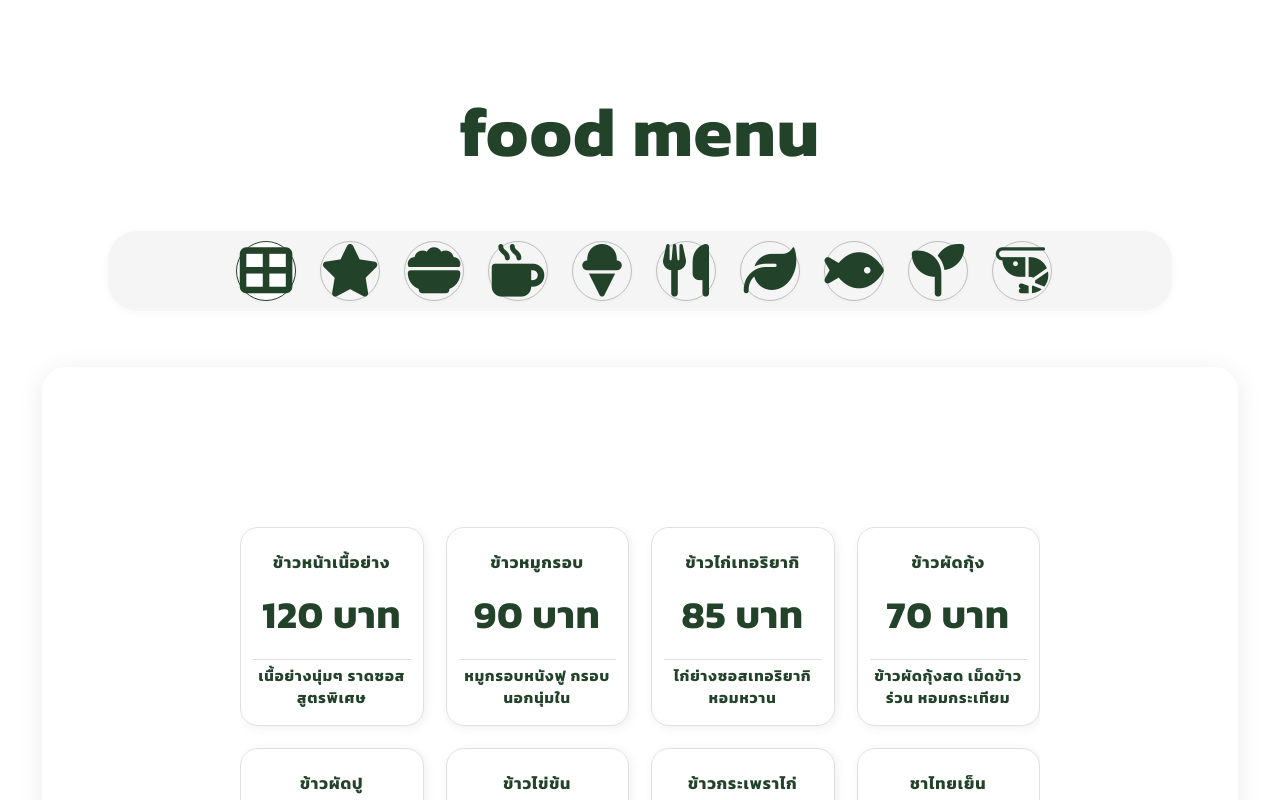
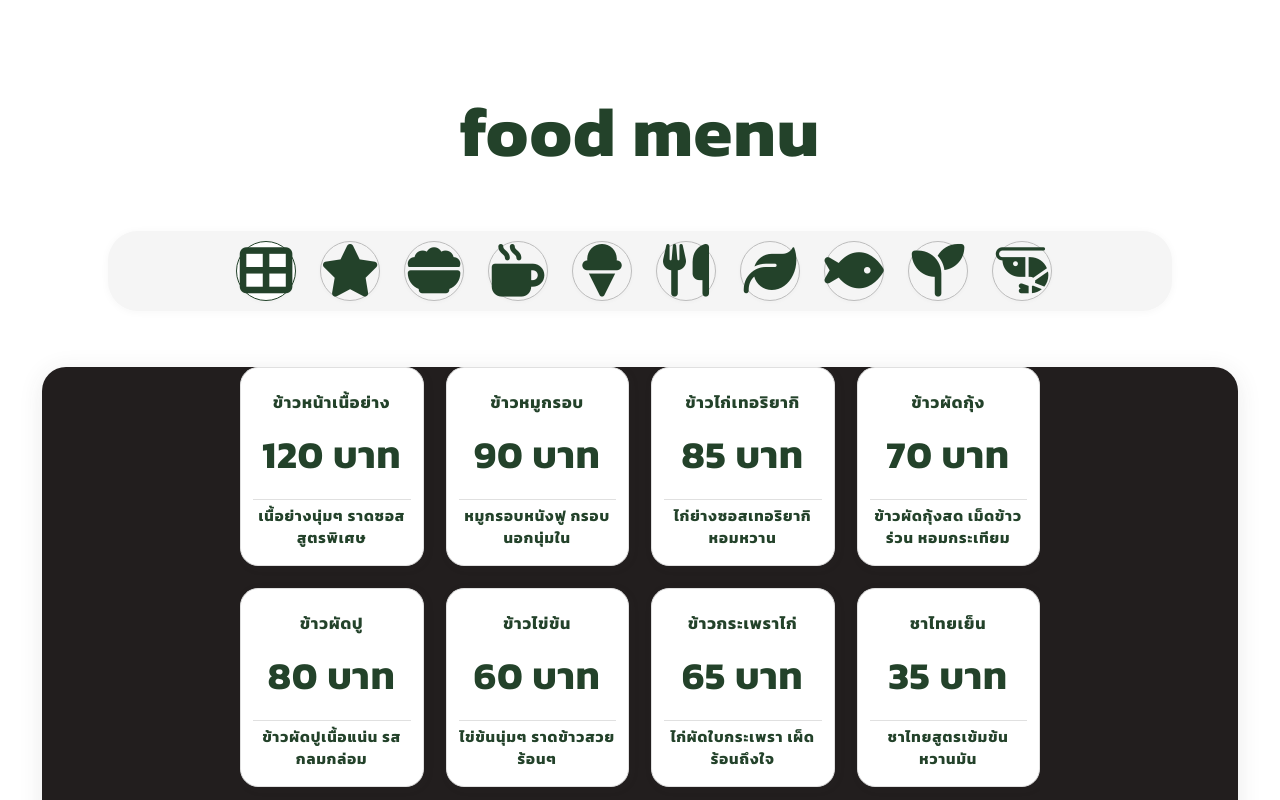
Before and after one commit to NakarinSMN/FoohMenu, a Next.js app: page / in a window 1280 px wide. Built offline with nearby package versions, Linux system fonts and the light colour scheme.

Commit message:
Update globals.css

```diff
--- a/app/globals.css
+++ b/app/globals.css
@@ -29,10 +29,9 @@ body {
 #menu-container {
   max-width: 520px;
   margin: 0 auto;
-  background: #fff;
+  background: #221e1e;
   border-radius: 24px;
   box-shadow: 0 4px 24px 0 rgba(60, 60, 60, 0.10);
-  padding: 160px 24px 100px 24px;
   min-height: 100dvh;
   overflow-y: auto;
   display: flex;
```
